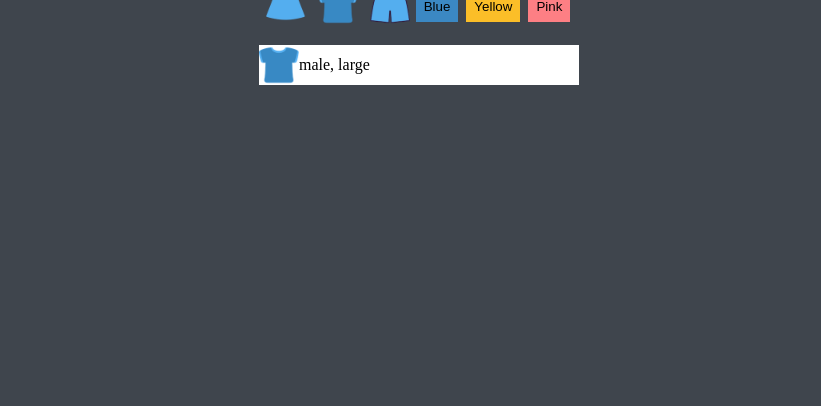
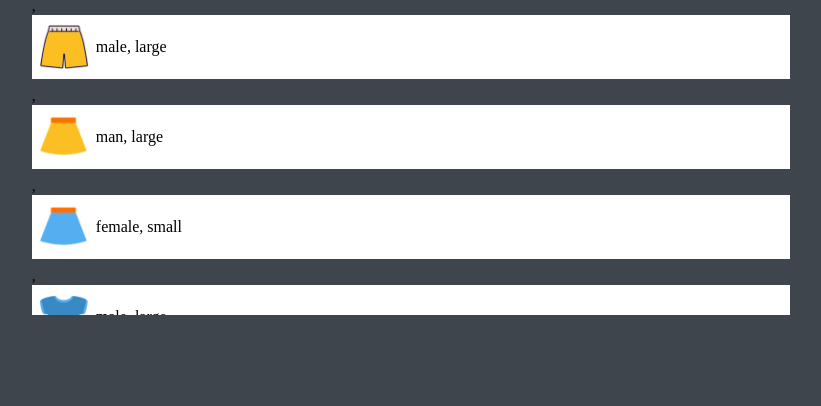
Before and after one commit to hannaax/js-minigame, a plain HTML site: page index.html in a window 1280 px wide. Shown: the part 410-816 px from the top of the page, without its empty margins (229-1050 px from the left). Drawn offline with Linux system fonts and the light colour scheme.

Commit message:
Feat: items display 구현

```diff
--- a/index.html
+++ b/index.html
@@ -12,7 +12,7 @@
     <img src="img/logo.png" alt="Logo" class="logo" />
 
     <!-- Buttons  -->
-    <div class="menu">
+    <div class="buttons">
       <button class="btn">
         <img src="img/blue_s.png" alt="tshirt" class="imgBtn" />
       </button>
@@ -28,11 +28,6 @@
     </div>
 
     <!-- Items -->
-    <ul class="items">
-      <li class="item">
-        <img src="img/blue_t.png" alt="tshirt" class="item__thumbnail" />
-        <span class="item__discription">male, large</span>
-      </li>
-    </ul>
+    <ul class="items"></ul>
   </body>
 </html>
--- a/src/main.js
+++ b/src/main.js
@@ -6,6 +6,13 @@ const loadItems = () => {
 
 const displayItems = (items) => {
   const container = document.querySelector(".items");
+  const li = items.map(
+    (item) => `<li class="item">
+  <img src="${item.image}" alt="${item.type}" class="item__thumbnail" />
+  <span class="item__description">${item.gender}, ${item.size}</span>
+</li>`
+  );
+  container.innerHTML += li;
 };
 
 loadItems().then((items) => {
--- a/style.css
+++ b/style.css
@@ -6,8 +6,16 @@
   --color-yellow: #fbbe28;
   --color-pink: #fd7f84;
   --color-light-grey: #dfdfdf;
+
   /* size */
-  --size-img: 2.5rem;
+  --base-space: 0.5rem;
+  --size-button: 3.3rem;
+  --font-size: 1rem;
+  --size-border: 0.3rem;
+  --size-thumbnail: 3rem;
+
+  /* animation */
+  --animation-duration: 300ms;
 }
 
 * {
@@ -20,20 +28,16 @@ body {
   flex-direction: column;
   justify-content: center;
   align-items: center;
-  width: 100vw;
   height: 100vh;
 }
 
 .logo {
   width: 6rem;
   cursor: pointer;
+  transition: transform var(--animation-duration) ease;
 }
 
-.logo:hover {
-  transform: scale(1.1);
-}
-
-.menu {
+.buttons {
   display: flex;
   justify-content: center;
   align-items: center;
@@ -42,11 +46,25 @@ body {
 .btn {
   background-color: transparent;
   border: none;
+  outline: none;
   cursor: pointer;
+  transition: transform var(--animation-duration) ease;
+  margin-right: var(--base-space);
 }
 
-.btn > img {
-  width: var(--size-img);
+.btn:hover,
+.logo:hover {
+  transform: scale(1.1);
+}
+
+.imgBtn {
+  width: var(--size-button);
+}
+
+.colorBtn {
+  font-size: var(--font-size);
+  padding: calc(var(--base-space) * 2);
+  border-radius: var(--size-border);
 }
 
 .blue {
@@ -61,23 +79,40 @@ body {
   background-color: var(--color-pink);
 }
 
-.colorBtn {
-  padding: 0.5rem;
-  margin-right: 0.5rem;
+.items {
+  width: 60%;
+  height: 60%;
+  list-style: none;
+  padding-left: 0;
+  overflow-y: scroll;
 }
 
-ul {
-  overflow-y: scroll;
-  -webkit-padding-start: 0;
+.items::-webkit-scrollbar {
+  width: 5px;
+}
+.items::-webkit-scrollbar-thumb {
+  background-color: gray;
+}
+.items::-webkit-scrollbar-track {
+  background-color: var(--color-black);
 }
 
-li {
+.item {
   background-color: var(--color-white);
-  list-style-type: none;
-  width: 20rem;
   display: flex;
   align-items: center;
-  margin-bottom: 0.5rem;
+  padding: var(--base-space);
+  margin-bottom: var(--base-space);
+}
+
+.item__thumbnail {
+  width: var(--size-thumbnail);
+  height: var(--size-thumbnail);
+}
+
+.item__description {
+  margin-left: var(--base-space);
+  font-size: var(--font-size);
 }
 
 li > img {
```
